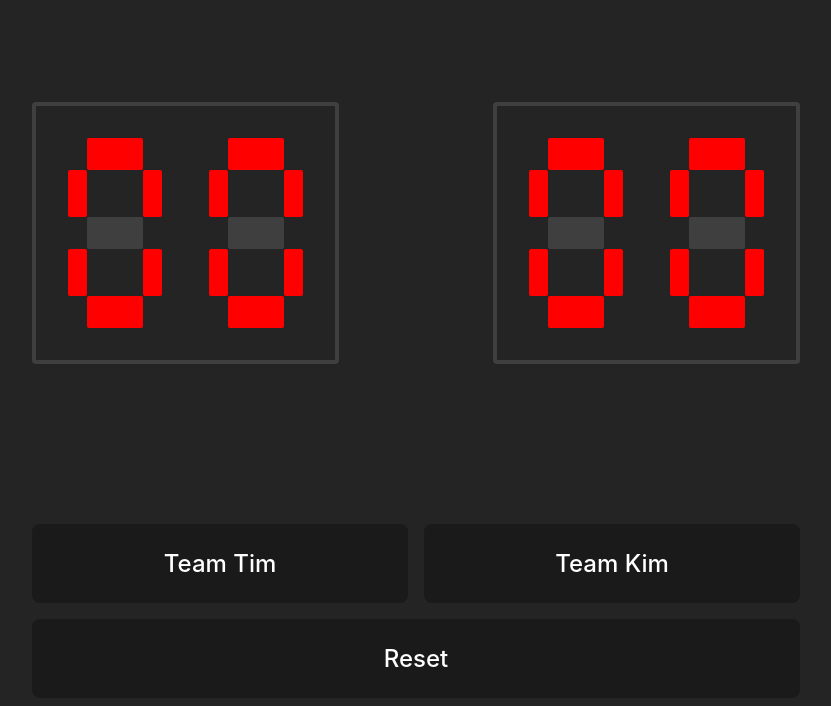
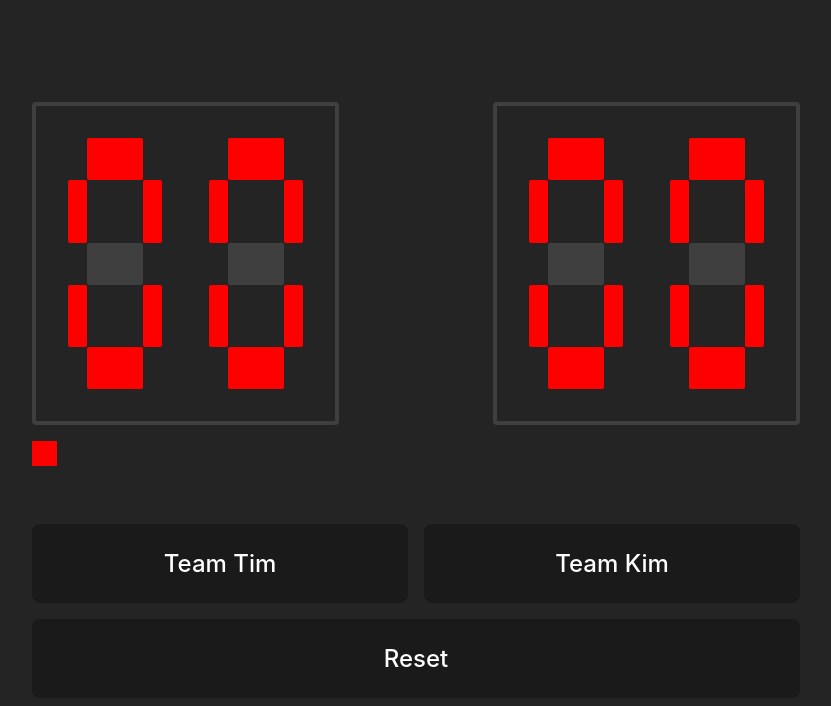
Before and after one commit to oslokommune/bordtennis, a Vue app: page / in a window 1280 px wide. Shown: the top 706 px of the page, without its empty margins (224-1055 px from the left). Built offline with nearby package versions, Linux system fonts and the light colour scheme.

Commit message:
✅ Add serve indicator

```diff
--- a/src/App.vue
+++ b/src/App.vue
@@ -1,6 +1,17 @@
 <template>
   <div id="app">
     <Scoreboard :playerOne="playerOne" :playerTwo="playerTwo" />
+
+    <div class="serve-indicator">
+      <div
+        class="indicator"
+        :class="{ 'active-indicator': servingPlayer == 1 }"
+      />
+      <div
+        class="indicator"
+        :class="{ 'active-indicator': servingPlayer == 2 }"
+      />
+    </div>
 
     <div class="controls">
       <button @click="bumpPlayerOne">Team Tim</button>
@@ -12,11 +23,19 @@
 
 <script>
 import Scoreboard from './components/Scoreboard.vue'
-
 export default {
   name: 'App',
   components: {
     Scoreboard,
+  },
+  computed: {
+    servingPlayer() {
+      let sum = this.playerOne + this.playerTwo
+
+      let mod = sum % 4
+
+      return mod === 0 || mod == 1 ? 1 : 2
+    },
   },
   data: () => ({
     playerOne: 0,
@@ -92,6 +111,28 @@ export default {
   grid-column: 1 / 3;
 }
 
+div.serve-indicator {
+  height: 100%;
+  width: 100%;
+  margin-top: 1em;
+
+  align-self: flex-end;
+
+  display: flex;
+  justify-content: space-between;
+}
+
+div.indicator {
+  width: 25px;
+  height: 25px;
+
+  border-radius: 4;
+}
+
+div.active-indicator {
+  background-color: red;
+}
+
 @media only screen and (min-device-width: 320px) and (orientation: landscape) {
   button {
     font-size: 1.5em;
@@ -119,12 +160,8 @@ export default {
     justify-content: center;
   }
 
-  .Scoreboard {
-    height: 60%;
-  }
-
-  .controls {
-    margin-top: 10em;
+  .serve-indicator {
+    flex-shrink: 2;
   }
 }
 </style>
```
